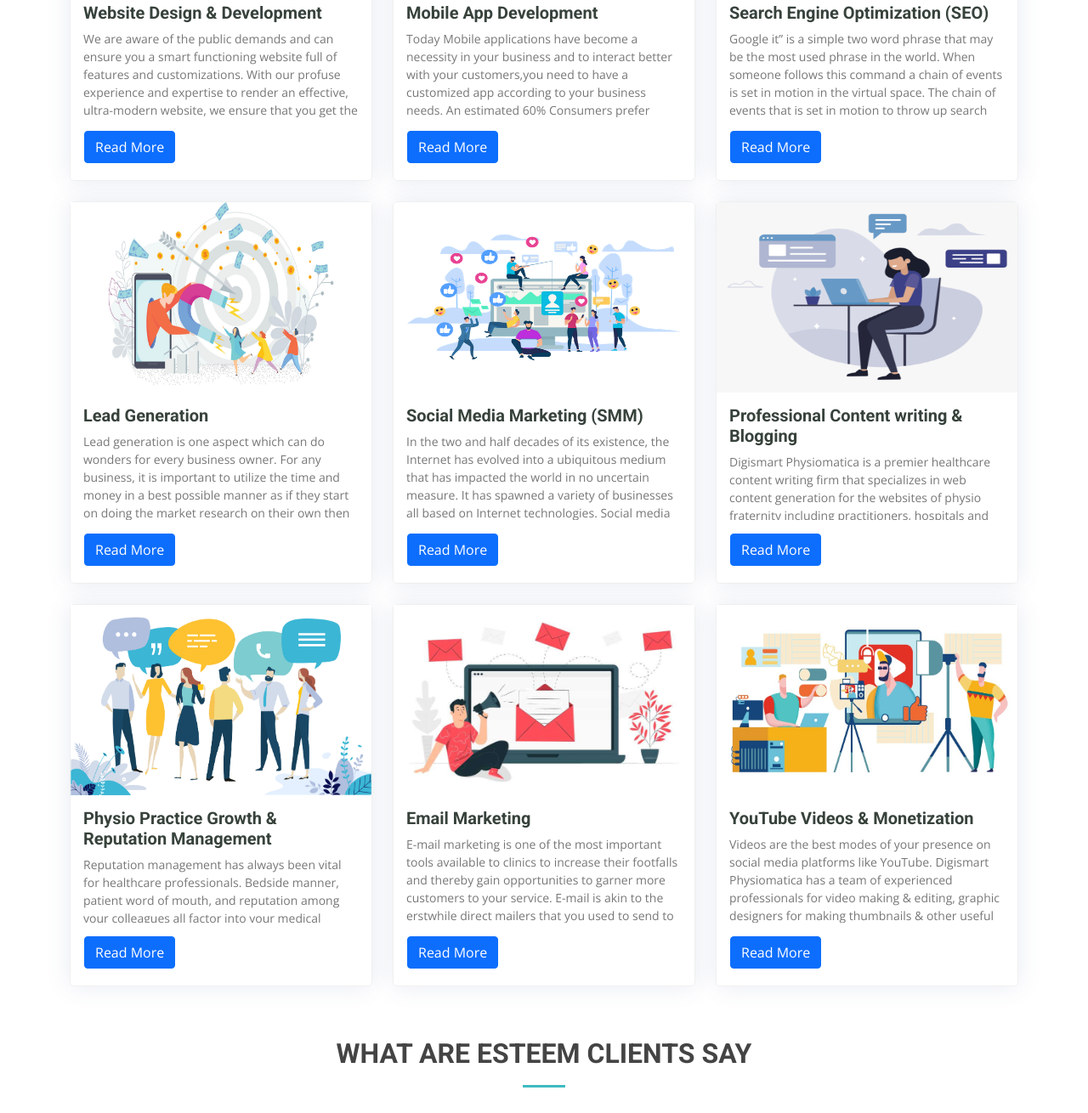
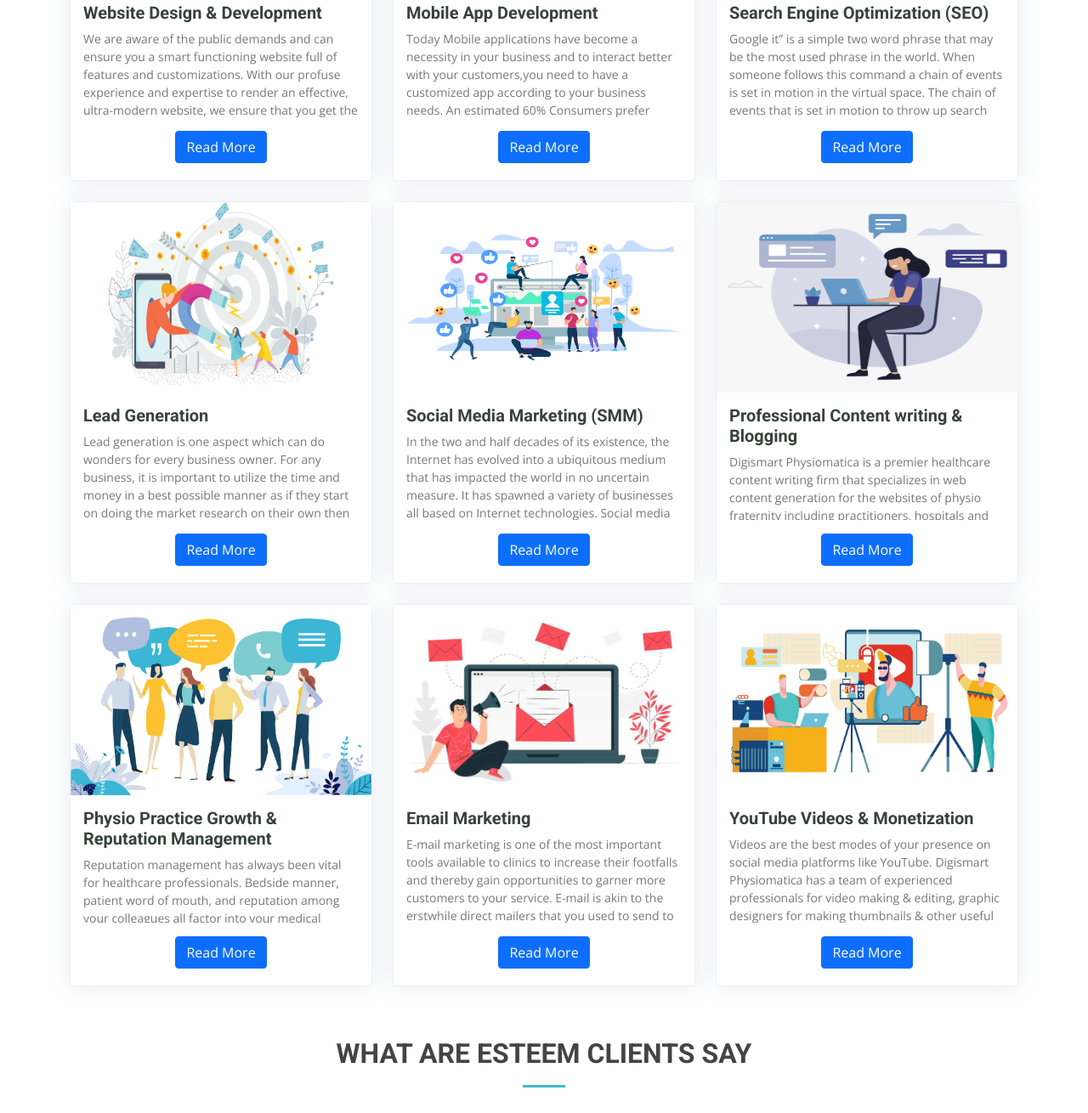
Before and after one commit to Shivanshu-Upadhyay/physiomatica-website, a plain HTML site: page index.html in a window 1280 px wide. Shown: the part 10450-11760 px from the top of the page at 85% size. Drawn offline with nearby package versions, Linux system fonts and the light colour scheme; a script that the page names is missing.

Commit message:
modified

```diff
--- a/index.html
+++ b/index.html
@@ -1114,7 +1114,7 @@
                         website designed for you as per your specific facilities.</p>
 
                     </div>
-                    <div class="p-3"><a class="btn btn-primary" href="course/website.html" role="button" target="_blank">Read More</a></div>
+                    <div class="p-3 text-center"><a class="btn btn-primary" href="course/website.html" role="button" target="_blank">Read More</a></div>
 
 
                 </div>
@@ -1135,7 +1135,7 @@
 </p>
 
                     </div>
-                    <div class="p-3"><a class="btn btn-primary" href="course/Mobile.html" role="button" target="_blank">Read More</a></div>
+                    <div class="p-3 text-center"><a class="btn btn-primary" href="course/Mobile.html" role="button" target="_blank">Read More</a></div>
 
                 </div>
             </div> <!-- End Course Item-->
@@ -1153,7 +1153,7 @@
                          </p>
 
                     </div>
-                    <div class="p-3"><a class="btn btn-primary" href="course/Search Engine.html" role="button" target="_blank">Read More</a></div>
+                    <div class="p-3 text-center"><a class="btn btn-primary" href="course/Search Engine.html" role="button" target="_blank">Read More</a></div>
                 </div>
             </div> <!-- End Course Item-->
 
@@ -1178,7 +1178,7 @@
                        </p>
 
                     </div>
-                    <div class="p-3"><a class="btn btn-primary" href="course/Lead Generation.html" role="button"target="_blank">Read More</a></div>
+                    <div class="p-3 text-center"><a class="btn btn-primary" href="course/Lead Generation.html" role="button"target="_blank">Read More</a></div>
                 </div>
             </div> <!-- End Course Item-->
 
@@ -1197,7 +1197,7 @@
  </p>
 
                     </div>
-                    <div class="p-3"><a class="btn btn-primary" href="course/Social.html" role="button"target="_blank">Read More</a></div>
+                    <div class="p-3 text-center"><a class="btn btn-primary" href="course/Social.html" role="button"target="_blank">Read More</a></div>
                 </div>
             </div> <!-- End Course Item-->
 
@@ -1213,7 +1213,7 @@
                         and professional healthcare content writing with the aim of enhancing the authenticities of your brand</p>
 
                     </div>
-                    <div class="p-3"><a class="btn btn-primary" href="course/Content writing.html" role="button"target="_blank">Read More</a></div>
+                    <div class="p-3 text-center"><a class="btn btn-primary" href="course/Content writing.html" role="button"target="_blank">Read More</a></div>
                 </div>
             </div> <!-- End Course Item-->
 
@@ -1235,7 +1235,7 @@
                         practice you want has always meant building and maintaining a positive reputation. </p>
 
                     </div>
-                    <div class="p-3"><a class="btn btn-primary" href="course/Practice Growth.html" role="button"target="_blank">Read More</a></div>
+                    <div class="p-3 text-center"><a class="btn btn-primary" href="course/Practice Growth.html" role="button"target="_blank">Read More</a></div>
                 </div>
             </div> <!-- End Course Item-->
 
@@ -1253,7 +1253,7 @@
                         direct mailing has given way to E-mail marketing.</p>
 
                     </div>
-                    <div class="p-3"><a class="btn btn-primary" href="course/Email Marketing.html" role="button"target="_blank">Read More</a></div>
+                    <div class="p-3 text-center"><a class="btn btn-primary" href="course/Email Marketing.html" role="button"target="_blank">Read More</a></div>
                 </div>
             </div> <!-- End Course Item-->
 
@@ -1270,7 +1270,7 @@
 </p>
 
                     </div>
-                    <div class="p-3"><a class="btn btn-primary" href="course/YouTube.html" role="button"target="_blank">Read More</a></div>
+                    <div class="p-3 text-center"><a class="btn btn-primary" href="course/YouTube.html" role="button"target="_blank">Read More</a></div>
                 </div>
             </div> <!-- End Course Item-->
 
```
